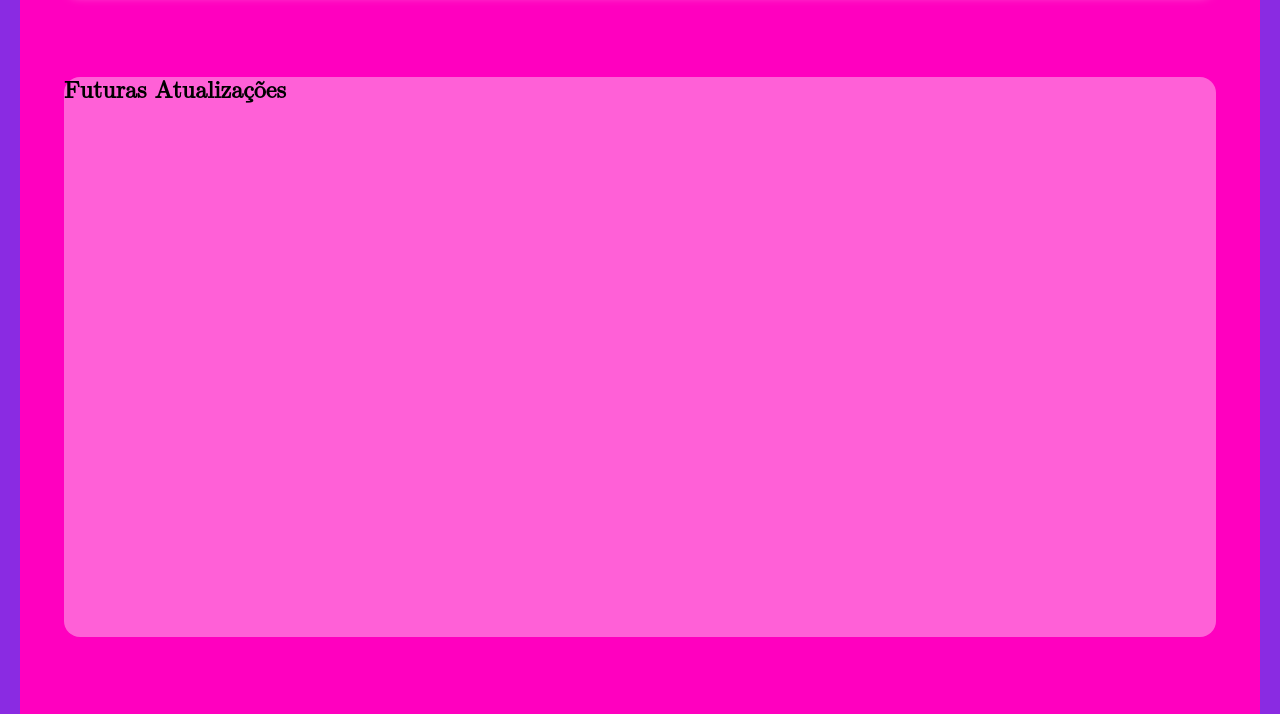
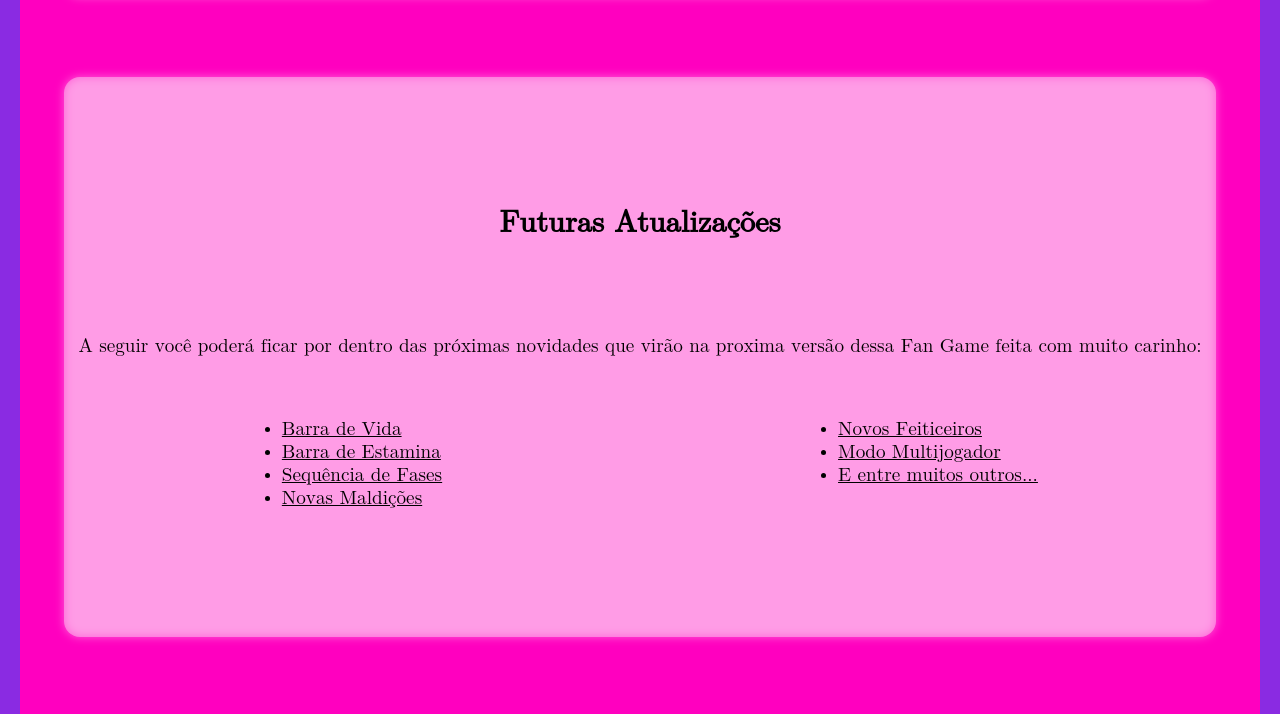
Before and after one commit to maycon-douglas2005/Website-Jujutsu-Kaisen-Fan-Game-, a plain HTML site: page index.html in a window 1280 px wide. Shown: the part 623-1337 px from the top of the page. Drawn offline with Linux system fonts and the light colour scheme.

Commit message:
feat: finaliza seção Futuras Atualizações

```diff
--- a/css/index.css
+++ b/css/index.css
@@ -44,8 +44,9 @@ section.secaoInicialDeApresentacao h1{
     align-self: center;
     justify-self: center;
     z-index: 3;
-    font-size: 1.9rem;
+
 }
+
 section.secaoInicialDeApresentacao p{
     grid-area: apresentacao;
     margin-left: 20px;
@@ -71,13 +72,55 @@ section.futurasAtualizacoes{
     align-self: center;
     display: grid;
     grid-template-areas:
-    "titulo imagem"
-    "apresentacao imagem"
+    "titulo"
+    "texto"
+    "lista"
     ;
     background-color: rgba(255, 255, 255, 0.377);
 
 }
+section.futurasAtualizacoes::before{
+    content: '';
+    position: absolute;
+    height: 70dvh;
+    width: 90dvw;
+    background-color: rgba(255, 255, 255, 0.377);
+    filter: blur(5px);
+    z-index: 0;
+    border-radius: 1em;
+}
 
+section.futurasAtualizacoes h1{
+    grid-area: titulo;
+    place-self: center;
+    align-self: end;
+    margin-bottom: 30px;
+    z-index: 2;
+}
+
+section.futurasAtualizacoes p {
+    grid-area: texto;
+    justify-self: center;
+    height: 20px;
+    align-self: center;
+    z-index: 2;
+}
+section.futurasAtualizacoes div.listasDeAtualizações{
+    grid-area: lista;
+    display: grid;
+    grid-template-columns: 50% 50%;
+    place-items: center;
+    z-index: 2;
+}
+section.futurasAtualizacoes div.listasDeAtualizações ul{
+  align-self: baseline;
+}
+section.futurasAtualizacoes div.listasDeAtualizações ul li{
+    text-decoration: underline;
+    margin: 0px;
+    margin-left: 20px;
+    font-size: 1.2rem;
+}
 /*------ Seção de Download do Game ------- */
 
 
@@ -95,3 +138,14 @@ section.downloadDoGame{
     background-color: rgba(255, 255, 255, 0.377);
 
 }
+
+
+/*---- Estilizações Gerais */
+
+h1 {
+    font-size: 1.9rem;
+}
+
+p{
+    font-size: 1.2rem;
+}
--- a/index.html
+++ b/index.html
@@ -14,18 +14,38 @@
             Estou empolgado em apresentar a você
             a versão Beta 1.0 deste projeto,
             criado de fã para fã do universo incrível
-            de Jujutsu Kaisen. Infelizmente, até o momento
-            você não adicionei muitas coisas para fazer, atualmente
-            você pode apenas Derrotar Maldições controlando Satoru Gojo,
+            de Jujutsu Kaisen. Infelizmente, até o momento o que
+            você pode fazer é Derrotar Maldições controlando Satoru Gojo,
             usando sua Técnica: Azul. Entretanto, logo abaixo terá uma seção apenas
             sobre futuras funcionalidades que adicionarei ao jogo. Espero
-            que gostem.
+            que gostem!.
         </p>
         <img src="img/Print do jogo.png" alt="Uma print da gameplay do jogo">
     </section>
 
     <section class="futurasAtualizacoes">
         <h1>Futuras Atualizações</h1>
+        <p>
+            A seguir você poderá ficar por dentro das próximas
+            novidades que virão na proxima versão dessa Fan Game
+            feita com muito carinho:
+        </p>
+        <div class="listasDeAtualizações">
+            <ul>
+                <li>Barra de Vida</li>
+                <li>Barra de Estamina</li>
+                <li>Sequência de Fases</li>
+                <li>Novas Maldições</li>
+            </ul>
+
+            <ul>
+                <li>Novos Feiticeiros</li>
+                <li>Modo Multijogador</li>
+                <li>E entre muitos outros...</li>
+            </ul>
+        </div>
+
+
     </section>
 
     <section class="downloadDoGame">
```
